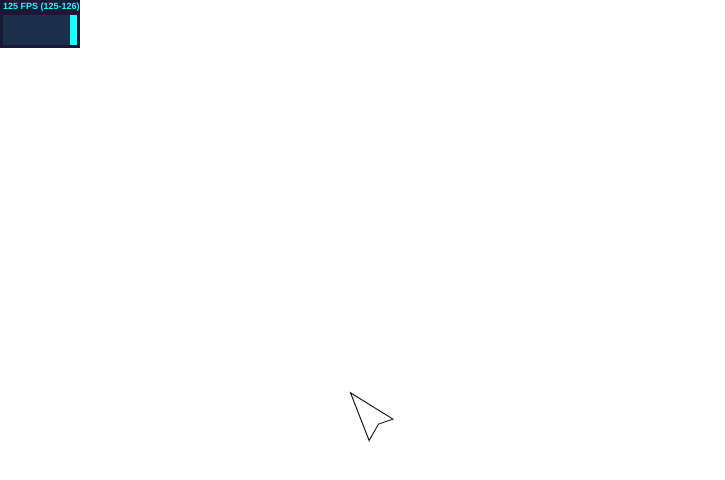
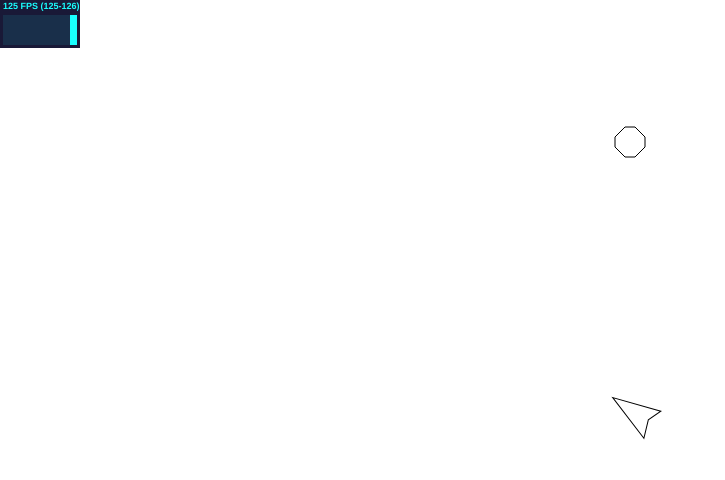
Before and after one commit to chrsbell/Asteroids, a React app: page / in a window 1280 px wide. Shown: the top 480 px of the page, without its empty margins (0-725 px from the left). Built offline with nearby package versions, Linux system fonts and the light colour scheme; the HTML template or start-up script is replaced by a standard one.

Commit message:
Begin implementing ObstacleGenerator

```diff
--- a/client/src/components/App.jsx
+++ b/client/src/components/App.jsx
@@ -4,19 +4,27 @@ import $ from 'jquery';
 import { store } from './Store.js';
 import Game from './Game.js';
 
+// react isn't really necessary here
 const App = () => {
   console.log('Rendered the App!');
   const canvasRef = useRef(null);
   const [canvasReady, setCanvasReady] = useState(false);
+  const [level, setLevel] = useState(0);
   let game = null;
   useEffect(() => {
     setCanvasReady(true);
     const context = canvasRef.current.getContext('2d');
     store.dispatch({ type: 'context', value: context });
+    setLevel(store.getState().level);
   }, []);
-  if (canvasReady) {
-    game = new Game();
-  }
+  // create a new game when level changes, need to subscribe to level changes (this is incorrect)
+  // not necessary to resize device canvas every time
+  useEffect(() => {
+    if (canvasReady) {
+      console.log(`New game created.`);
+      game = new Game(level);
+    }
+  }, [level]);
   return (
     <>
       <canvas
--- a/client/src/components/Asteroid.js
+++ b/client/src/components/Asteroid.js
@@ -1,30 +1,28 @@
-// import GameObject from './GameObject.jsx';
+import { store } from './Store.js';
+import GameObject from './GameObject.js';
 
-// const Asteroid = function () {
-//   // this looks like a hexagon
-//   const vertices = [
-//     [10, 0, 1],
-//     [20, 0, 1],
+class Asteroid extends GameObject {
+  constructor(id) {
+    // this looks like a hexagon
+    const vertices = [
+      [10, 0, 1],
+      [20, 0, 1],
 
-//     [30, 10, 1],
-//     [30, 20, 1],
+      [30, 10, 1],
+      [30, 20, 1],
 
-//     [20, 30, 1],
-//     [10, 30, 1],
+      [20, 30, 1],
+      [10, 30, 1],
 
-//     [0, 20, 1],
-//     [0, 10, 1],
-//   ];
-//   GameObject.call(this, vertices, { width: 30, height: 30 });
-//   useEffect(() => {
-//     const randX = Math.round(Math.random() * gameState.screen.width);
-//     const randY = Math.round(Math.random() * gameState.screen.height);
-//     this.setAbsolutePosition(randX, randY);
-//   }, []);
-//   return [this, this.render()];
-// };
+      [0, 20, 1],
+      [0, 10, 1],
+    ];
+    super(id, vertices, { width: 30, height: 30 });
+    const { context } = store.getState();
+    const randX = Math.round(Math.random() * context.canvas.width);
+    const randY = Math.round(Math.random() * context.canvas.height);
+    this.setAbsolutePosition(randX, randY);
+  }
+}
 
-// Asteroid.prototype.constructor = Asteroid;
-// Asteroid.prototype = Object.create(GameObject.prototype);
-
-// export default Asteroid;
+export default Asteroid;
--- a/client/src/components/Bullet.js
+++ b/client/src/components/Bullet.js
@@ -3,12 +3,14 @@ import Controller from './Controller.js';
 import GameObject from './GameObject.js';
 
 // create a bullet with set velocity in direction (radians)
-class Bullet {
-  constructor(x, y, direction) {
+class Bullet extends GameObject {
+  constructor(id, x, y, direction) {
+    super(id, null, { width: 10, height: 10 });
     this.setAbsolutePosition(x, y);
+    const { speed } = store.getState().bullet;
     this.velocity = {
-      x: store.getState().bullet.speed * Math.cos(direction),
-      y: store.getState().bullet.speed * Math.sin(direction),
+      x: speed * Math.cos(direction - Math.PI / 2),
+      y: speed * Math.sin(direction - Math.PI / 2),
     };
   }
   // translates the bullet by the specified offset
@@ -24,10 +26,20 @@ class Bullet {
     }
     this.position = { x: newPosX, y: newPosY };
   }
-  render(ctx) {
-    ctx.setTransform();
-    ctx.translate(this.position.x, this.position.y);
-    ctx.ellipse(x, y, this.dimensions.width / 2, this.dimensions.width / 2, 0, 0, Math.PI * 2);
+  render(context) {
+    context.setTransform();
+    // context.translate(this.position.x, this.position.y);
+    context.beginPath();
+    context.ellipse(
+      this.position.x,
+      this.position.y,
+      this.dimensions.width / 2,
+      this.dimensions.width / 2,
+      0,
+      0,
+      Math.PI * 2
+    );
+    context.stroke();
   }
 }
 
--- a/client/src/components/BulletView.js
+++ b/client/src/components/BulletView.js
@@ -5,10 +5,16 @@ class BulletView {
   constructor() {
     this.bullets = [];
   }
-  createBullet(dispatch, x, y, rotation) {
-    const GeneratedBullet = new Bullet(...gameState.bullet.params);
-    store.dispatch({ type: 'bullet', value: GeneratedBullet });
-    this.bullets.push();
+  createBullet(id, x, y, rotation) {
+    // not necessary to manually assign id here, can pull last id from store after dispatch
+    const GeneratedBullet = new Bullet(id, x, y, rotation);
+    store.dispatch({ type: 'createBullet', value: GeneratedBullet });
+    this.bullets.push(GeneratedBullet);
+  }
+  update() {
+    for (let bullet of this.bullets) {
+      bullet.update();
+    }
   }
 }
 
--- a/client/src/components/Game.js
+++ b/client/src/components/Game.js
@@ -1,7 +1,7 @@
 import { store } from './Store.js';
 import Ship from './Ship.js';
 import BulletView from './BulletView.js';
-import AsteroidView from './AsteroidView.js';
+import ObstacleGenerator from './ObstacleGenerator.js';
 import Stats from 'stats.js';
 
 // fps counter
@@ -10,7 +10,9 @@ stats.showPanel(0); // 0: fps, 1: ms, 2: mb, 3+: custom
 document.body.appendChild(stats.dom);
 
 class Game {
-  constructor() {
+  constructor(level) {
+    this.level = level;
+    this.obstacleGenerator = new ObstacleGenerator(level);
     this.player = new Ship();
     store.dispatch({ type: 'player', value: this.player });
     this.resizeCanvas();
@@ -25,11 +27,8 @@ class Game {
     if (objects.player) {
       objects.player.update();
     }
-    for (let asteroid of objects.asteroids) {
-      asteroid.update();
-    }
-    for (let bullet of objects.bullets) {
-      bullet.update();
+    for (let id in objects.asteroids) {
+      objects.asteroids[id].update();
     }
     setTimeout(this.update, updateSpeed);
   }
@@ -60,11 +59,11 @@ class Game {
     if (objects.player) {
       objects.player.render(context);
     }
-    for (let asteroid of objects.asteroids) {
-      asteroid.render(context);
+    for (let id in objects.asteroids) {
+      objects.asteroids[id].render(context);
     }
-    for (let bullet of objects.bullets) {
-      bullet.render(context);
+    for (let id in objects.bullets) {
+      objects.bullets[id].render(context);
     }
     stats.begin();
     setTimeout(this.render, renderSpeed);
--- a/client/src/components/GameObject.js
+++ b/client/src/components/GameObject.js
@@ -2,9 +2,11 @@ import { store } from './Store.js';
 
 // prototype class for all game objects
 class GameObject {
-  constructor(vertices, dimensions) {
+  constructor(id, vertices, dimensions) {
     const { context } = store.getState();
+    this.id = id;
     this.dimensions = dimensions;
+    this.maxDimension = Math.max(this.dimensions.width, this.dimensions.height);
     this.screenWidth = context.canvas.width;
     this.screenHeight = context.canvas.height;
     this.vertices = vertices;
@@ -13,12 +15,11 @@ class GameObject {
     // position of object
     this.position = { x: 0, y: 0 };
     // velocity of the object
-    this.velocity = { x: 1, y: 0 };
+    this.velocity = { x: 0, y: 0 };
   }
 
   update() {
-    debugger;
-    if (this.velocity.x > 0 || this.velocity.y > 0) {
+    if (this.velocity.x !== 0 || this.velocity.y !== 0) {
       this.translate(this.velocity.x, this.velocity.y);
     }
   }
@@ -32,11 +33,11 @@ class GameObject {
   translate(offsetX, offsetY) {
     let newPosX = this.position.x + offsetX;
     let newPosY = this.position.y + offsetY;
-    const maxDimension = Math.max(this.dimensions.width, this.dimensions.height);
-    if (newPosX - maxDimension > this.screenWidth) {
+
+    if (newPosX - this.maxDimension > this.screenWidth) {
       newPosX = 0;
     }
-    if (newPosY - maxDimension > this.screenHeight) {
+    if (newPosY - this.maxDimension > this.screenHeight) {
       newPosY = 0;
     }
     this.position = { x: newPosX, y: newPosY };
@@ -50,7 +51,6 @@ class GameObject {
   // renders the object using the CanvasRenderingContext2D interface
   // https://developer.mozilla.org/en-US/docs/Web/API/CanvasRenderingContext2D
   render(context) {
-    debugger;
     // set the context's transformation matrix to identity
     context.setTransform();
     // rotate around origin
--- /dev/null
+++ b/client/src/components/ObstacleGenerator.js
@@ -0,0 +1,16 @@
+import { store } from './Store.js';
+import Asteroid from './Asteroid.js';
+// should spawn set number of asteroids from random off screen locations
+// new asteroid should spawn when an asteroid is destroyed
+
+class ObstacleGenerator {
+  constructor(level) {
+    console.log(`Welcome to level ${level}.`);
+    let asteroid = new Asteroid(store.getState().numAsteroids);
+    store.dispatch({ type: 'createAsteroid', value: asteroid });
+    console.log(store.getState());
+    debugger;
+  }
+}
+
+export default ObstacleGenerator;
--- a/client/src/components/Ship.js
+++ b/client/src/components/Ship.js
@@ -3,20 +3,17 @@ import GameObject from './GameObject.js';
 import Controller from './Controller.js';
 import BulletView from './BulletView.js';
 
-// ship should be able to shoot bullets if mouse pressed
-
 class Ship extends GameObject {
   constructor() {
-    debugger;
     const vertices = [
       [0, 48],
       [18, 0],
       [32, 48],
       [18, 42],
     ];
-    super(vertices, { width: 32, height: 48 });
+    super(0, vertices, { width: 32, height: 48 });
     this.canShoot = true;
-    this.bullets = new BulletView();
+    this.bulletGenerator = new BulletView();
     this.shoot = this.shoot.bind(this);
     this.rotateToCursor = this.rotateToCursor.bind(this);
     Controller.addCallback('keypress', this.shoot, 32);
@@ -42,16 +39,25 @@ class Ship extends GameObject {
     // rotates the ship towards the cursor
     this.rotate(Math.atan2(mouseY - this.position.y, mouseX - this.position.x) + Math.PI / 2);
   }
-  // need to rotate the ship after each translation towards the mouse
   update() {
-    debugger;
     super.update();
+    this.bulletGenerator.update();
+    // need to rotate the ship after each translation towards the mouse
     this.rotateToCursor();
   }
   // shoot bullets in the direction of the cursor
   shoot() {
     if (this.canShoot) {
-      this.bullets.createBullet(this.position.x, this.position.y, this.rotation);
+      // need to offset bullet position by size of object and origin
+      const offsetX = (Math.cos(this.rotation - Math.PI / 2) * this.dimensions.height) / 2;
+      const offsetY = (Math.sin(this.rotation - Math.PI / 2) * this.dimensions.height) / 2;
+      const { numBullets } = store.getState().objects;
+      this.bulletGenerator.createBullet(
+        numBullets,
+        this.position.x + this.dimensions.width / 2 + offsetX,
+        this.position.y + this.dimensions.height / 2 + offsetY,
+        this.rotation
+      );
       this.canShoot = false;
       setTimeout(() => {
         this.canShoot = true;
--- a/client/src/components/Store.js
+++ b/client/src/components/Store.js
@@ -16,12 +16,15 @@ let initialState = {
   lives: 3,
   objects: {
     player: null,
-    asteroids: [],
-    bullets: [],
+    asteroids: {},
+    numAsteroids: 0,
+    bullets: {},
+    numBullets: 0,
   },
 };
 
 const reducer = (state = initialState, action) => {
+  let id;
   switch (action.type) {
     case 'context':
       return {
@@ -41,6 +44,51 @@ const reducer = (state = initialState, action) => {
           player: action.value,
         },
       };
+    case 'createBullet':
+      id = state.objects.numBullets;
+      return {
+        ...state,
+        objects: {
+          ...state.objects,
+          bullets: { ...state.objects.bullets, [id]: action.value },
+          numBullets: id + 1,
+        },
+      };
+    case 'deleteBullet':
+      id = action.value;
+      debugger;
+      const bullets = { ...state.objects.bullets };
+      delete bullets[id];
+      return {
+        ...state,
+        objects: {
+          ...state.objects,
+          bullets,
+          numBullets: state.objetcs.numBullets - 1,
+        },
+      };
+    case 'createAsteroid':
+      id = state.objects.numAsteroids;
+      return {
+        ...state,
+        objects: {
+          ...state.objects,
+          asteroids: { ...state.objects.asteroids, [id]: action.value },
+          numAsteroids: id + 1,
+        },
+      };
+    case 'deleteAsteroid':
+      id = action.value;
+      const asteroids = { ...state.objects.asteroids };
+      delete asteroids[id];
+      return {
+        ...state,
+        objects: {
+          ...state.objects,
+          asteroids,
+          numAsteroids: state.objetcs.numAsteroids - 1,
+        },
+      };
     default:
       return state;
   }
```
Also changed, not shown: client/src/components/AsteroidView.js (deleted, +0 -20 lines).
